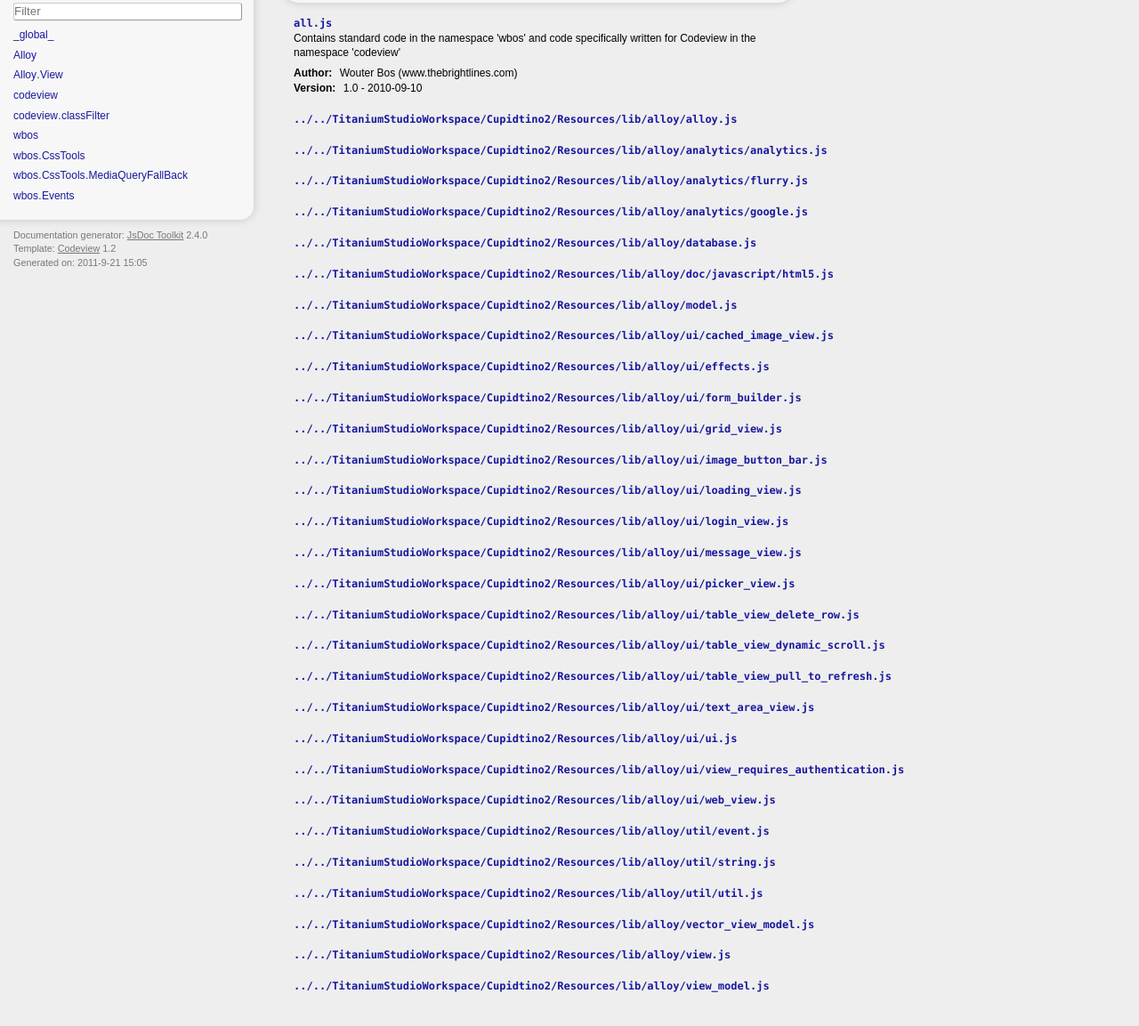
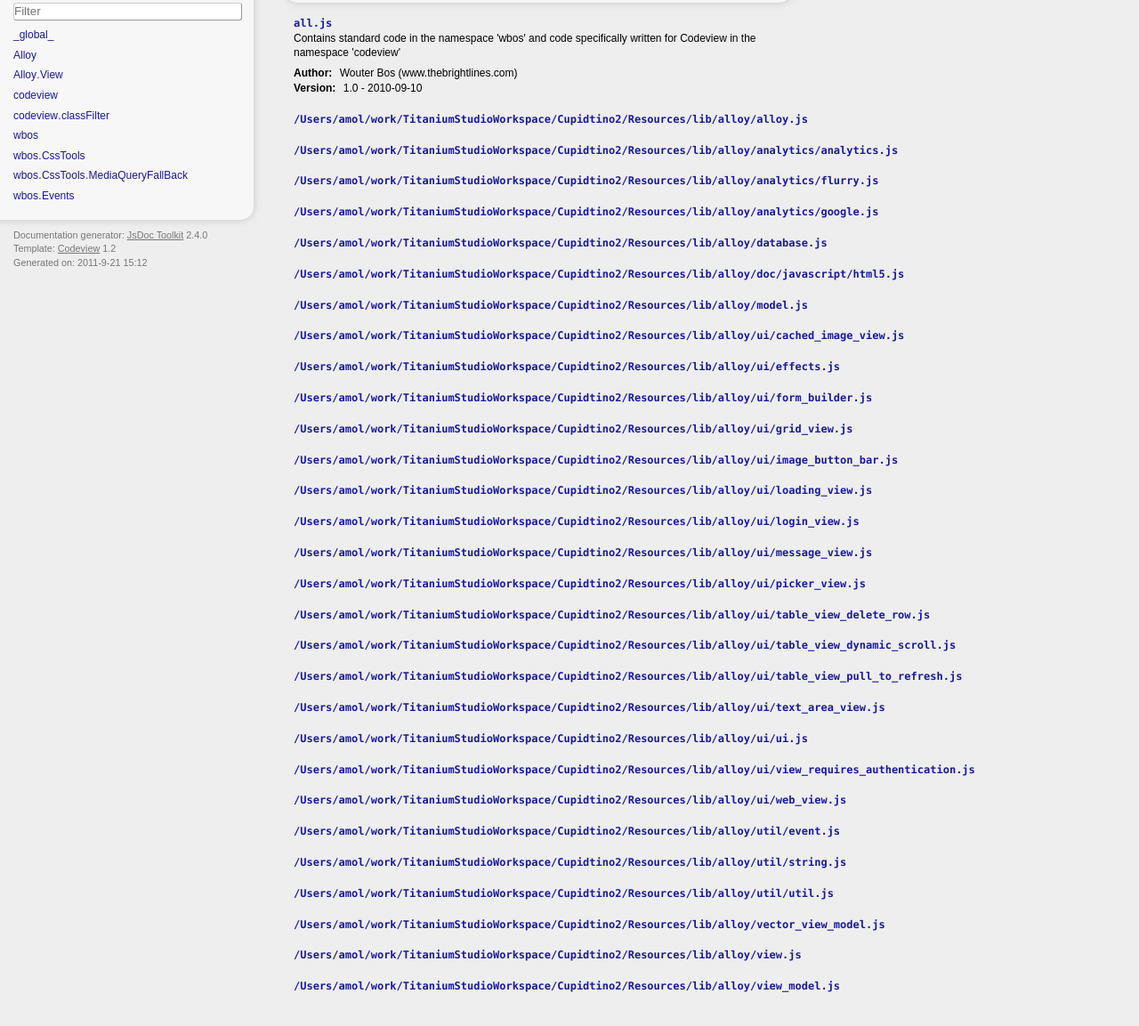
Before and after one commit to aflatune/Alloy, a plain HTML site: page files.html in a window 1280 px wide. Shown: the part 56-1209 px from the top of the page at 89% size. Drawn offline with Linux system fonts and the light colour scheme.

Commit message:
update generated documentation

```diff
--- a/files.html
+++ b/files.html
@@ -63,7 +63,7 @@
 			Documentation generator: <a href="http://code.google.com/p/jsdoc-toolkit/" target="_blank">JsDoc Toolkit</a> 2.4.0<br />
 			Template: <a href="http://www.thebrightlines.com/2010/05/06/new-template-for-jsdoctoolkit-codeview/" target="_blank">Codeview</a> 1.2<br />
 			Generated on:
-			<time datetime='2011-9-21' pubdate>2011-9-21 15:05</time>
+			<time datetime='2011-9-21' pubdate>2011-9-21 15:12</time>
 		</footer>
 	</div>
 </div>
@@ -78,7 +78,7 @@
 			<ul class="fileList" id="FileList">
 
 					<li>
-						<h2 class="filename"><a href="symbols/src/TitaniumStudioWorkspace_Cupidtino2_Resources_lib_alloy_doc_javascript_all.js.html">all.js</a></h2>
+						<h2 class="filename"><a href="symbols/src/_Users_amol_work_TitaniumStudioWorkspace_Cupidtino2_Resources_lib_alloy_doc_javascript_all.js.html">all.js</a></h2>
 
 
 Contains standard code in the namespace 'wbos' and code specifically written for Codeview in the namespace 'codeview'
@@ -100,7 +100,7 @@ Contains standard code in the namespace 'wbos' and code specifically written for
 					</li>
 
 					<li>
-						<h2 class="filename"><a href="symbols/src/TitaniumStudioWorkspace_Cupidtino2_Resources_lib_alloy_alloy.js.html">../../TitaniumStudioWorkspace/Cupidtino2/Resources/lib/alloy/alloy.js</a></h2>
+						<h2 class="filename"><a href="symbols/src/_Users_amol_work_TitaniumStudioWorkspace_Cupidtino2_Resources_lib_alloy_alloy.js.html">/Users/amol/work/TitaniumStudioWorkspace/Cupidtino2/Resources/lib/alloy/alloy.js</a></h2>
 
 
 
@@ -115,7 +115,7 @@ Contains standard code in the namespace 'wbos' and code specifically written for
 					</li>
 
 					<li>
-						<h2 class="filename"><a href="symbols/src/TitaniumStudioWorkspace_Cupidtino2_Resources_lib_alloy_analytics_analytics.js.html">../../TitaniumStudioWorkspace/Cupidtino2/Resources/lib/alloy/analytics/analytics.js</a></h2>
+						<h2 class="filename"><a href="symbols/src/_Users_amol_work_TitaniumStudioWorkspace_Cupidtino2_Resources_lib_alloy_analytics_analytics.js.html">/Users/amol/work/TitaniumStudioWorkspace/Cupidtino2/Resources/lib/alloy/analytics/analytics.js</a></h2>
 
 
 
@@ -130,7 +130,7 @@ Contains standard code in the namespace 'wbos' and code specifically written for
 					</li>
 
 					<li>
-						<h2 class="filename"><a href="symbols/src/TitaniumStudioWorkspace_Cupidtino2_Resources_lib_alloy_analytics_flurry.js.html">../../TitaniumStudioWorkspace/Cupidtino2/Resources/lib/alloy/analytics/flurry.js</a></h2>
+						<h2 class="filename"><a href="symbols/src/_Users_amol_work_TitaniumStudioWorkspace_Cupidtino2_Resources_lib_alloy_analytics_flurry.js.html">/Users/amol/work/TitaniumStudioWorkspace/Cupidtino2/Resources/lib/alloy/analytics/flurry.js</a></h2>
 
 
 
@@ -145,7 +145,7 @@ Contains standard code in the namespace 'wbos' and code specifically written for
 					</li>
 
 					<li>
-						<h2 class="filename"><a href="symbols/src/TitaniumStudioWorkspace_Cupidtino2_Resources_lib_alloy_analytics_google.js.html">../../TitaniumStudioWorkspace/Cupidtino2/Resources/lib/alloy/analytics/google.js</a></h2>
+						<h2 class="filename"><a href="symbols/src/_Users_amol_work_TitaniumStudioWorkspace_Cupidtino2_Resources_lib_alloy_analytics_google.js.html">/Users/amol/work/TitaniumStudioWorkspace/Cupidtino2/Resources/lib/alloy/analytics/google.js</a></h2>
 
 
 
@@ -160,7 +160,7 @@ Contains standard code in the namespace 'wbos' and code specifically written for
 					</li>
 
 					<li>
-						<h2 class="filename"><a href="symbols/src/TitaniumStudioWorkspace_Cupidtino2_Resources_lib_alloy_database.js.html">../../TitaniumStudioWorkspace/Cupidtino2/Resources/lib/alloy/database.js</a></h2>
+						<h2 class="filename"><a href="symbols/src/_Users_amol_work_TitaniumStudioWorkspace_Cupidtino2_Resources_lib_alloy_database.js.html">/Users/amol/work/TitaniumStudioWorkspace/Cupidtino2/Resources/lib/alloy/database.js</a></h2>
 
 
 
@@ -175,7 +175,7 @@ Contains standard code in the namespace 'wbos' and code specifically written for
 					</li>
 
 					<li>
-						<h2 class="filename"><a href="symbols/src/TitaniumStudioWorkspace_Cupidtino2_Resources_lib_alloy_doc_javascript_html5.js.html">../../TitaniumStudioWorkspace/Cupidtino2/Resources/lib/alloy/doc/javascript/html5.js</a></h2>
+						<h2 class="filename"><a href="symbols/src/_Users_amol_work_TitaniumStudioWorkspace_Cupidtino2_Resources_lib_alloy_doc_javascript_html5.js.html">/Users/amol/work/TitaniumStudioWorkspace/Cupidtino2/Resources/lib/alloy/doc/javascript/html5.js</a></h2>
 
 
 
@@ -190,7 +190,7 @@ Contains standard code in the namespace 'wbos' and code specifically written for
 					</li>
 
 					<li>
-						<h2 class="filename"><a href="symbols/src/TitaniumStudioWorkspace_Cupidtino2_Resources_lib_alloy_model.js.html">../../TitaniumStudioWorkspace/Cupidtino2/Resources/lib/alloy/model.js</a></h2>
+						<h2 class="filename"><a href="symbols/src/_Users_amol_work_TitaniumStudioWorkspace_Cupidtino2_Resources_lib_alloy_model.js.html">/Users/amol/work/TitaniumStudioWorkspace/Cupidtino2/Resources/lib/alloy/model.js</a></h2>
 
 
 
@@ -205,7 +205,7 @@ Contains standard code in the namespace 'wbos' and code specifically written for
 					</li>
 
 					<li>
-						<h2 class="filename"><a href="symbols/src/TitaniumStudioWorkspace_Cupidtino2_Resources_lib_alloy_ui_cached_image_view.js.html">../../TitaniumStudioWorkspace/Cupidtino2/Resources/lib/alloy/ui/cached_image_view.js</a></h2>
+						<h2 class="filename"><a href="symbols/src/_Users_amol_work_TitaniumStudioWorkspace_Cupidtino2_Resources_lib_alloy_ui_cached_image_view.js.html">/Users/amol/work/TitaniumStudioWorkspace/Cupidtino2/Resources/lib/alloy/ui/cached_image_view.js</a></h2>
 
 
 
@@ -220,7 +220,7 @@ Contains standard code in the namespace 'wbos' and code specifically written for
 					</li>
 
 					<li>
-						<h2 class="filename"><a href="symbols/src/TitaniumStudioWorkspace_Cupidtino2_Resources_lib_alloy_ui_effects.js.html">../../TitaniumStudioWorkspace/Cupidtino2/Resources/lib/alloy/ui/effects.js</a></h2>
+						<h2 class="filename"><a href="symbols/src/_Users_amol_work_TitaniumStudioWorkspace_Cupidtino2_Resources_lib_alloy_ui_effects.js.html">/Users/amol/work/TitaniumStudioWorkspace/Cupidtino2/Resources/lib/alloy/ui/effects.js</a></h2>
 
 
 
@@ -235,7 +235,7 @@ Contains standard code in the namespace 'wbos' and code specifically written for
 					</li>
 
 					<li>
-						<h2 class="filename"><a href="symbols/src/TitaniumStudioWorkspace_Cupidtino2_Resources_lib_alloy_ui_form_builder.js.html">../../TitaniumStudioWorkspace/Cupidtino2/Resources/lib/alloy/ui/form_builder.js</a></h2>
+						<h2 class="filename"><a href="symbols/src/_Users_amol_work_TitaniumStudioWorkspace_Cupidtino2_Resources_lib_alloy_ui_form_builder.js.html">/Users/amol/work/TitaniumStudioWorkspace/Cupidtino2/Resources/lib/alloy/ui/form_builder.js</a></h2>
 
 
 
@@ -250,7 +250,7 @@ Contains standard code in the namespace 'wbos' and code specifically written for
 					</li>
 
 					<li>
-						<h2 class="filename"><a href="symbols/src/TitaniumStudioWorkspace_Cupidtino2_Resources_lib_alloy_ui_grid_view.js.html">../../TitaniumStudioWorkspace/Cupidtino2/Resources/lib/alloy/ui/grid_view.js</a></h2>
+						<h2 class="filename"><a href="symbols/src/_Users_amol_work_TitaniumStudioWorkspace_Cupidtino2_Resources_lib_alloy_ui_grid_view.js.html">/Users/amol/work/TitaniumStudioWorkspace/Cupidtino2/Resources/lib/alloy/ui/grid_view.js</a></h2>
 
 
 
@@ -265,7 +265,7 @@ Contains standard code in the namespace 'wbos' and code specifically written for
 					</li>
 
 					<li>
-						<h2 class="filename"><a href="symbols/src/TitaniumStudioWorkspace_Cupidtino2_Resources_lib_alloy_ui_image_button_bar.js.html">../../TitaniumStudioWorkspace/Cupidtino2/Resources/lib/alloy/ui/image_button_bar.js</a></h2>
+						<h2 class="filename"><a href="symbols/src/_Users_amol_work_TitaniumStudioWorkspace_Cupidtino2_Resources_lib_alloy_ui_image_button_bar.js.html">/Users/amol/work/TitaniumStudioWorkspace/Cupidtino2/Resources/lib/alloy/ui/image_button_bar.js</a></h2>
 
 
 
@@ -280,7 +280,7 @@ Contains standard code in the namespace 'wbos' and code specifically written for
 					</li>
 
 					<li>
-						<h2 class="filename"><a href="symbols/src/TitaniumStudioWorkspace_Cupidtino2_Resources_lib_alloy_ui_loading_view.js.html">../../TitaniumStudioWorkspace/Cupidtino2/Resources/lib/alloy/ui/loading_view.js</a></h2>
+						<h2 class="filename"><a href="symbols/src/_Users_amol_work_TitaniumStudioWorkspace_Cupidtino2_Resources_lib_alloy_ui_loading_view.js.html">/Users/amol/work/TitaniumStudioWorkspace/Cupidtino2/Resources/lib/alloy/ui/loading_view.js</a></h2>
 
 
 
@@ -295,7 +295,7 @@ Contains standard code in the namespace 'wbos' and code specifically written for
 					</li>
 
 					<li>
-						<h2 class="filename"><a href="symbols/src/TitaniumStudioWorkspace_Cupidtino2_Resources_lib_alloy_ui_login_view.js.html">../../TitaniumStudioWorkspace/Cupidtino2/Resources/lib/alloy/ui/login_view.js</a></h2>
+						<h2 class="filename"><a href="symbols/src/_Users_amol_work_TitaniumStudioWorkspace_Cupidtino2_Resources_lib_alloy_ui_login_view.js.html">/Users/amol/work/TitaniumStudioWorkspace/Cupidtino2/Resources/lib/alloy/ui/login_view.js</a></h2>
 
 
 
@@ -310,7 +310,7 @@ Contains standard code in the namespace 'wbos' and code specifically written for
 					</li>
 
 					<li>
-						<h2 class="filename"><a href="symbols/src/TitaniumStudioWorkspace_Cupidtino2_Resources_lib_alloy_ui_message_view.js.html">../../TitaniumStudioWorkspace/Cupidtino2/Resources/lib/alloy/ui/message_view.js</a></h2>
+						<h2 class="filename"><a href="symbols/src/_Users_amol_work_TitaniumStudioWorkspace_Cupidtino2_Resources_lib_alloy_ui_message_view.js.html">/Users/amol/work/TitaniumStudioWorkspace/Cupidtino2/Resources/lib/alloy/ui/message_view.js</a></h2>
 
 
 
@@ -325,7 +325,7 @@ Contains standard code in the namespace 'wbos' and code specifically written for
 					</li>
 
 					<li>
-						<h2 class="filename"><a href="symbols/src/TitaniumStudioWorkspace_Cupidtino2_Resources_lib_alloy_ui_picker_view.js.html">../../TitaniumStudioWorkspace/Cupidtino2/Resources/lib/alloy/ui/picker_view.js</a></h2>
+						<h2 class="filename"><a href="symbols/src/_Users_amol_work_TitaniumStudioWorkspace_Cupidtino2_Resources_lib_alloy_ui_picker_view.js.html">/Users/amol/work/TitaniumStudioWorkspace/Cupidtino2/Resources/lib/alloy/ui/picker_view.js</a></h2>
 
 
 
@@ -340,7 +340,7 @@ Contains standard code in the namespace 'wbos' and code specifically written for
 					</li>
 
 					<li>
-						<h2 class="filename"><a href="symbols/src/TitaniumStudioWorkspace_Cupidtino2_Resources_lib_alloy_ui_table_view_delete_row.js.html">../../TitaniumStudioWorkspace/Cupidtino2/Resources/lib/alloy/ui/table_view_delete_row.js</a></h2>
+						<h2 class="filename"><a href="symbols/src/_Users_amol_work_TitaniumStudioWorkspace_Cupidtino2_Resources_lib_alloy_ui_table_view_delete_row.js.html">/Users/amol/work/TitaniumStudioWorkspace/Cupidtino2/Resources/lib/alloy/ui/table_view_delete_row.js</a></h2>
 
 
 
@@ -355,7 +355,7 @@ Contains standard code in the namespace 'wbos' and code specifically written for
 					</li>
 
 					<li>
-						<h2 class="filename"><a href="symbols/src/TitaniumStudioWorkspace_Cupidtino2_Resources_lib_alloy_ui_table_view_dynamic_scroll.js.html">../../TitaniumStudioWorkspace/Cupidtino2/Resources/lib/alloy/ui/table_view_dynamic_scroll.js</a></h2>
+						<h2 class="filename"><a href="symbols/src/_Users_amol_work_TitaniumStudioWorkspace_Cupidtino2_Resources_lib_alloy_ui_table_view_dynamic_scroll.js.html">/Users/amol/work/TitaniumStudioWorkspace/Cupidtino2/Resources/lib/alloy/ui/table_view_dynamic_scroll.js</a></h2>
 
 
 
@@ -370,7 +370,7 @@ Contains standard code in the namespace 'wbos' and code specifically written for
 					</li>
 
 					<li>
-						<h2 class="filename"><a href="symbols/src/TitaniumStudioWorkspace_Cupidtino2_Resources_lib_alloy_ui_table_view_pull_to_refresh.js.html">../../TitaniumStudioWorkspace/Cupidtino2/Resources/lib/alloy/ui/table_view_pull_to_refresh.js</a></h2>
+						<h2 class="filename"><a href="symbols/src/_Users_amol_work_TitaniumStudioWorkspace_Cupidtino2_Resources_lib_alloy_ui_table_view_pull_to_refresh.js.html">/Users/amol/work/TitaniumStudioWorkspace/Cupidtino2/Resources/lib/alloy/ui/table_view_pull_to_refresh.js</a></h2>
 
 
 
@@ -385,7 +385,7 @@ Contains standard code in the namespace 'wbos' and code specifically written for
 					</li>
 
 					<li>
-						<h2 class="filename"><a href="symbols/src/TitaniumStudioWorkspace_Cupidtino2_Resources_lib_alloy_ui_text_area_view.js.html">../../TitaniumStudioWorkspace/Cupidtino2/Resources/lib/alloy/ui/text_area_view.js</a></h2>
+						<h2 class="filename"><a href="symbols/src/_Users_amol_work_TitaniumStudioWorkspace_Cupidtino2_Resources_lib_alloy_ui_text_area_view.js.html">/Users/amol/work/TitaniumStudioWorkspace/Cupidtino2/Resources/lib/alloy/ui/text_area_view.js</a></h2>
 
 
 
@@ -400,7 +400,7 @@ Contains standard code in the namespace 'wbos' and code specifically written for
 					</li>
 
 					<li>
-						<h2 class="filename"><a href="symbols/src/TitaniumStudioWorkspace_Cupidtino2_Resources_lib_alloy_ui_ui.js.html">../../TitaniumStudioWorkspace/Cupidtino2/Resources/lib/alloy/ui/ui.js</a></h2>
+						<h2 class="filename"><a href="symbols/src/_Users_amol_work_TitaniumStudioWorkspace_Cupidtino2_Resources_lib_alloy_ui_ui.js.html">/Users/amol/work/TitaniumStudioWorkspace/Cupidtino2/Resources/lib/alloy/ui/ui.js</a></h2>
 
 
 
@@ -415,7 +415,7 @@ Contains standard code in the namespace 'wbos' and code specifically written for
 					</li>
 
 					<li>
-						<h2 class="filename"><a href="symbols/src/TitaniumStudioWorkspace_Cupidtino2_Resources_lib_alloy_ui_view_requires_authentication.js.html">../../TitaniumStudioWorkspace/Cupidtino2/Resources/lib/alloy/ui/view_requires_authentication.js</a></h2>
+						<h2 class="filename"><a href="symbols/src/_Users_amol_work_TitaniumStudioWorkspace_Cupidtino2_Resources_lib_alloy_ui_view_requires_authentication.js.html">/Users/amol/work/TitaniumStudioWorkspace/Cupidtino2/Resources/lib/alloy/ui/view_requires_authentication.js</a></h2>
 
 
 
@@ -430,7 +430,7 @@ Contains standard code in the namespace 'wbos' and code specifically written for
 					</li>
 
 					<li>
-						<h2 class="filename"><a href="symbols/src/TitaniumStudioWorkspace_Cupidtino2_Resources_lib_alloy_ui_web_view.js.html">../../TitaniumStudioWorkspace/Cupidtino2/Resources/lib/alloy/ui/web_view.js</a></h2>
+						<h2 class="filename"><a href="symbols/src/_Users_amol_work_TitaniumStudioWorkspace_Cupidtino2_Resources_lib_alloy_ui_web_view.js.html">/Users/amol/work/TitaniumStudioWorkspace/Cupidtino2/Resources/lib/alloy/ui/web_view.js</a></h2>
 
 
 
@@ -445,7 +445,7 @@ Contains standard code in the namespace 'wbos' and code specifically written for
 					</li>
 
 					<li>
-						<h2 class="filename"><a href="symbols/src/TitaniumStudioWorkspace_Cupidtino2_Resources_lib_alloy_util_event.js.html">../../TitaniumStudioWorkspace/Cupidtino2/Resources/lib/alloy/util/event.js</a></h2>
+						<h2 class="filename"><a href="symbols/src/_Users_amol_work_TitaniumStudioWorkspace_Cupidtino2_Resources_lib_alloy_util_event.js.html">/Users/amol/work/TitaniumStudioWorkspace/Cupidtino2/Resources/lib/alloy/util/event.js</a></h2>
 
 
 
@@ -460,7 +460,7 @@ Contains standard code in the namespace 'wbos' and code specifically written for
 					</li>
 
 					<li>
-						<h2 class="filename"><a href="symbols/src/TitaniumStudioWorkspace_Cupidtino2_Resources_lib_alloy_util_string.js.html">../../TitaniumStudioWorkspace/Cupidtino2/Resources/lib/alloy/util/string.js</a></h2>
+						<h2 class="filename"><a href="symbols/src/_Users_amol_work_TitaniumStudioWorkspace_Cupidtino2_Resources_lib_alloy_util_string.js.html">/Users/amol/work/TitaniumStudioWorkspace/Cupidtino2/Resources/lib/alloy/util/string.js</a></h2>
 
 
 
@@ -475,7 +475,7 @@ Contains standard code in the namespace 'wbos' and code specifically written for
 					</li>
 
 					<li>
-						<h2 class="filename"><a href="symbols/src/TitaniumStudioWorkspace_Cupidtino2_Resources_lib_alloy_util_util.js.html">../../TitaniumStudioWorkspace/Cupidtino2/Resources/lib/alloy/util/util.js</a></h2>
+						<h2 class="filename"><a href="symbols/src/_Users_amol_work_TitaniumStudioWorkspace_Cupidtino2_Resources_lib_alloy_util_util.js.html">/Users/amol/work/TitaniumStudioWorkspace/Cupidtino2/Resources/lib/alloy/util/util.js</a></h2>
 
 
 
@@ -490,7 +490,7 @@ Contains standard code in the namespace 'wbos' and code specifically written for
 					</li>
 
 					<li>
-						<h2 class="filename"><a href="symbols/src/TitaniumStudioWorkspace_Cupidtino2_Resources_lib_alloy_vector_view_model.js.html">../../TitaniumStudioWorkspace/Cupidtino2/Resources/lib/alloy/vector_view_model.js</a></h2>
+						<h2 class="filename"><a href="symbols/src/_Users_amol_work_TitaniumStudioWorkspace_Cupidtino2_Resources_lib_alloy_vector_view_model.js.html">/Users/amol/work/TitaniumStudioWorkspace/Cupidtino2/Resources/lib/alloy/vector_view_model.js</a></h2>
 
 
 
@@ -505,7 +505,7 @@ Contains standard code in the namespace 'wbos' and code specifically written for
 					</li>
 
 					<li>
-						<h2 class="filename"><a href="symbols/src/TitaniumStudioWorkspace_Cupidtino2_Resources_lib_alloy_view.js.html">../../TitaniumStudioWorkspace/Cupidtino2/Resources/lib/alloy/view.js</a></h2>
+						<h2 class="filename"><a href="symbols/src/_Users_amol_work_TitaniumStudioWorkspace_Cupidtino2_Resources_lib_alloy_view.js.html">/Users/amol/work/TitaniumStudioWorkspace/Cupidtino2/Resources/lib/alloy/view.js</a></h2>
 
 
 
@@ -520,7 +520,7 @@ Contains standard code in the namespace 'wbos' and code specifically written for
 					</li>
 
 					<li>
-						<h2 class="filename"><a href="symbols/src/TitaniumStudioWorkspace_Cupidtino2_Resources_lib_alloy_view_model.js.html">../../TitaniumStudioWorkspace/Cupidtino2/Resources/lib/alloy/view_model.js</a></h2>
+						<h2 class="filename"><a href="symbols/src/_Users_amol_work_TitaniumStudioWorkspace_Cupidtino2_Resources_lib_alloy_view_model.js.html">/Users/amol/work/TitaniumStudioWorkspace/Cupidtino2/Resources/lib/alloy/view_model.js</a></h2>
 
 
 
```
Also changed, not shown: index.html (+1 -1 lines), symbols/Alloy.View.html (+2 -2 lines), symbols/Alloy.html (+2 -2 lines), symbols/_global_.html (+1 -1 lines), symbols/codeview.classFilter.html (+2 -2 lines), symbols/codeview.html (+2 -2 lines), symbols/wbos.CssTools.MediaQueryFallBack.html (+2 -2 lines), symbols/wbos.CssTools.html (+2 -2 lines), symbols/wbos.Events.html (+2 -2 lines), symbols/wbos.html (+2 -2 lines).
